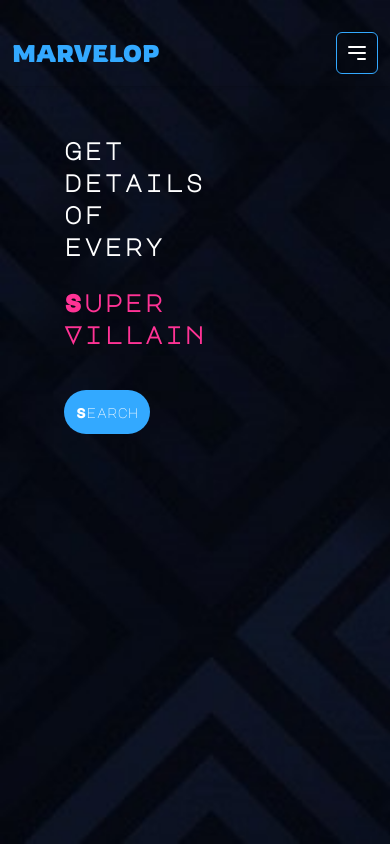
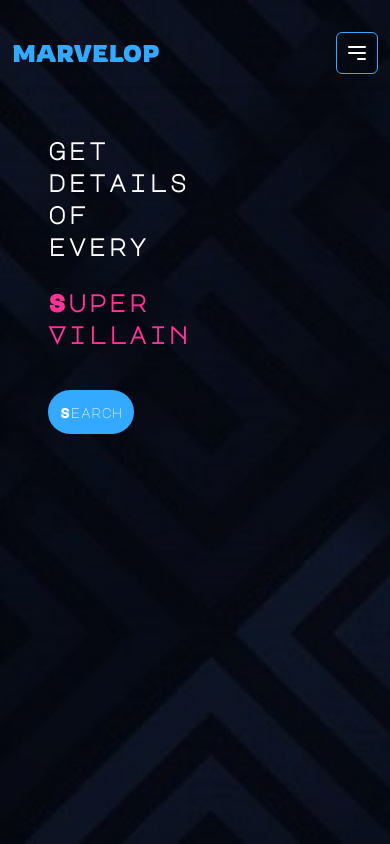
Before and after one commit to jeswanthv/Marvel-op, a React (Create React App) app: page / in a window 390 px wide. Built offline with nearby package versions, Linux system fonts and the light colour scheme.

Commit message:
edits in details-1

```diff
--- a/src/App.js
+++ b/src/App.js
@@ -13,7 +13,7 @@
     <Router>
       <Navbar />
       <Switch>
-        <div className='container py-4 px-8 mx-auto'>
+        <div className='container py-4 px-4 md:px-8 mx-auto'>
           <Route exact path='/' component={home} />
           <Route exact path='/feed' component={feed} />
           <Route exact path='/feed/:name/:id' component={details} />
--- a/src/pages/Details.js
+++ b/src/pages/Details.js
@@ -31,7 +31,7 @@
         initial={{ top: -400 }}
         animate={{ top: 0 }}
         transition={{ type: 'spring' }}
-        className=' opacity-90 absolute top-0 left-0 z-0 w-full h-3/4 md:h-2/4 object-cover '
+        className=' opacity-70 absolute top-0 left-0 z-0 w-full h-3/4 md:h-2/4 object-cover '
         style={{ zIndex: '-1' }}
         src={image}
         alt=''
```
